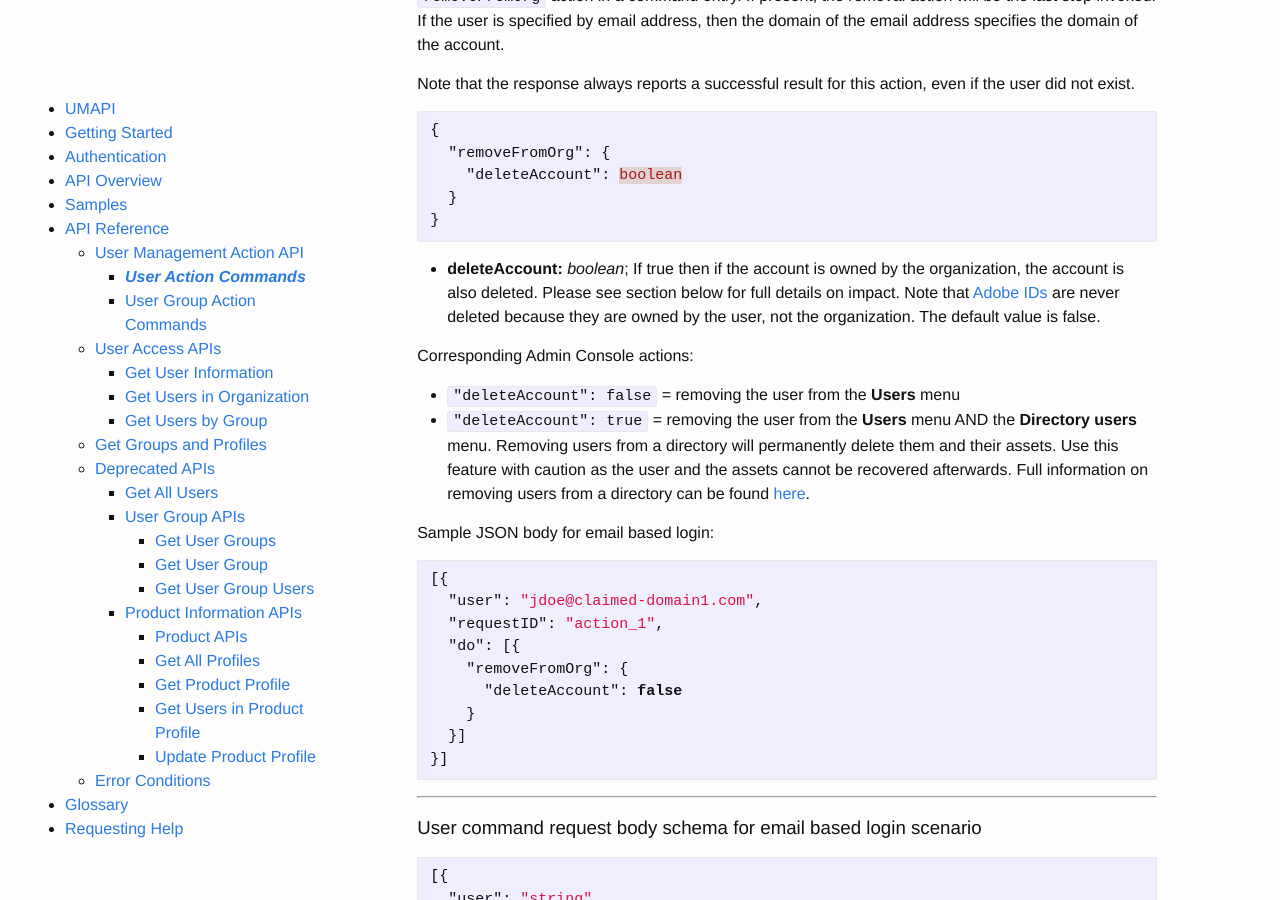
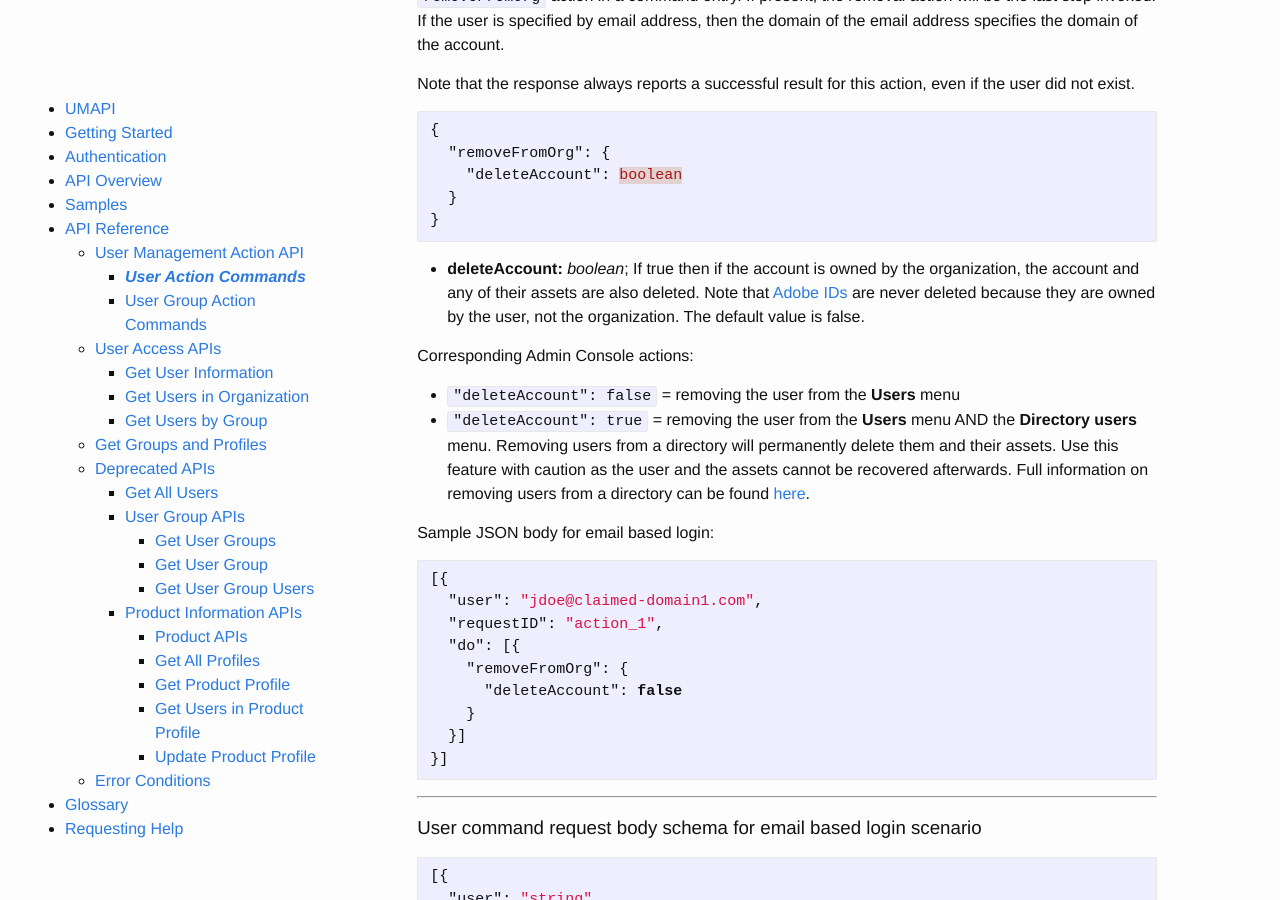
Before and after one commit to adobe-apiplatform/umapi-documentation, a Jekyll site: the page built from docs/en/api/ActionsCmds.md, in a window 1280 px wide and 900 px high, scrolled down 9809 px. Built offline with Jekyll 4.4.1, drawn with Linux system fonts in a browser that asks for light colours.

Commit message:
add assets

````diff
--- a/docs/en/api/ActionsCmds.md
+++ b/docs/en/api/ActionsCmds.md
@@ -402,7 +402,7 @@ Note that the response always reports a successful result for this action, even
 }
 ```
 
-* __deleteAccount:__ _boolean_; If true then if the account is owned by the organization, the account is also deleted. Please see section below for full details on impact. Note that [Adobe IDs](glossary.md#adobeId) are never deleted because they are owned by the user, not the organization. The default value is false.
+* __deleteAccount:__ _boolean_; If true then if the account is owned by the organization, the account and any of their assets are also deleted. Note that [Adobe IDs](glossary.md#adobeId) are never deleted because they are owned by the user, not the organization. The default value is false.
 
 Corresponding Admin Console actions:
 * `"deleteAccount": false` = removing the user from the __Users__ menu
````
